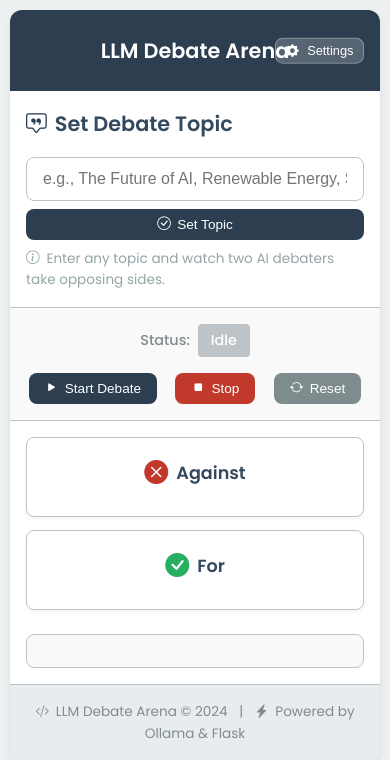
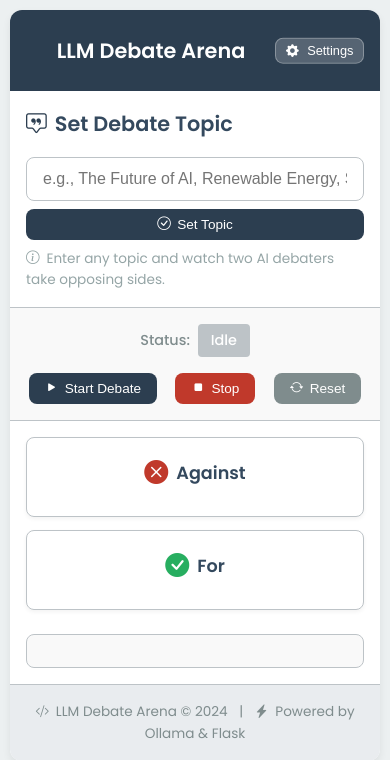
Before and after one commit to rishavpaul95/llm-debate, a Flask app: page / in a window 390 px wide. Shown: the top 760 px of the page. Run offline with Flask 3, Linux system fonts and the light colour scheme; parts of the project's set-up code (start-up, migrations or seed data) failed here and were passed over; some libraries are stand-ins or nearby versions.

Commit message:
UI responsive fix

```diff
--- a/static/css/styles.css
+++ b/static/css/styles.css
@@ -59,7 +59,7 @@ body {
     background: var(--primary-color); /* Solid background color */
     color: white;
     text-align: center;
-    padding: 1.5rem 1rem;
+    padding: 1.5rem 1rem; /* Base padding */
     display: flex;
     justify-content: center;
     align-items: center;
@@ -562,6 +562,9 @@ body {
 /* Responsive adjustments */
 @media (max-width: 768px) {
     body { padding: 10px; }
+    .debate-header {
+        padding: 1.5rem 7.5rem 1.5rem 1rem; /* Adjusted right padding for button space */
+    }
     .debate-header h1 { font-size: 1.5rem; }
     .settings-toggle-btn { right: 1rem; padding: 0.4rem 0.7rem; }
     .settings-body { grid-template-columns: 1fr; gap: 1.5rem; }
@@ -575,6 +578,9 @@ body {
 }
 
 @media (max-width: 480px) {
+    .debate-header {
+        padding: 1.5rem 6.5rem 1.5rem 1rem; /* Adjusted right padding for button space */
+    }
     .debate-header h1 { font-size: 1.3rem; }
     .settings-toggle-btn { font-size: 0.8rem; padding: 0.3rem 0.6rem; }
     .settings-header h3 { font-size: 1.2rem; }
```
